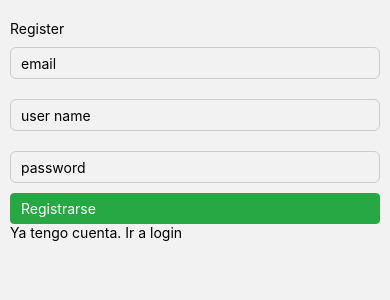
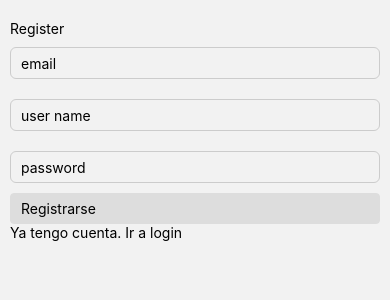
Before and after one commit to orianagUdesa/progra3_mobile, a React Native app in the folder my-app/: screen / in a window 390 px wide. Shown: the top 300 px of the page. Built offline with nearby package versions, Linux system fonts and the light colour scheme; no server answers.

Commit message:
css de mierda

```diff
--- a/my-app/src/Components/Post/Post.js
+++ b/my-app/src/Components/Post/Post.js
@@ -54,11 +54,11 @@ class Post extends Component {
     render(){
         console.log(this.props);
         return(
-            <View>
-                <Text>Datos del Post</Text>
-                <Text>Email: {this.props.infoPost.datos.owner}</Text>
-                <Text>Texto: {this.props.infoPost.datos.textoPost}</Text>
-                <Text>Cantidad de likes: {this.state.cantidadDeLikes}</Text>
+            <View style={styles.post}>
+                <Text style={styles.texto}>Datos del Post</Text>
+                <Text style={styles.texto}>Email: {this.props.infoPost.datos.owner}</Text>
+                <Text style={styles.texto}>Texto: {this.props.infoPost.datos.textoPost}</Text>
+                <Text style={styles.likes}>Cantidad de likes: {this.state.cantidadDeLikes}</Text>
                 {this.state.like ?
                 <TouchableOpacity onPress={()=>this.unLike()}>
                     Quitar like
@@ -77,4 +77,19 @@ class Post extends Component {
 
 }
 
+const styles = StyleSheet.create({
+    post:{
+        textAlign: 'right',
+        fontFamily: 'Roboto',
+        borderStyle:'solid',
+    },
+    texto:{
+        textAlign: 'center',
+    },
+    likes:{
+        textAlign:'right',
+    }
+
+})
+
 export default Post;
--- a/my-app/src/screens/Register/Register.js
+++ b/my-app/src/screens/Register/Register.js
@@ -99,17 +99,17 @@ const styles = StyleSheet.create({
         marginVertical:10,
     },
     button:{
-        backgroundColor:'#28a745',
+        backgroundColor:'#DDDDDD',
         paddingHorizontal: 10,
         paddingVertical: 6,
         textAlign: 'center',
         borderRadius:4,
         borderWidth:1,
         borderStyle: 'solid',
-        borderColor: '#28a745'
+        borderColor: '#DDDDDD'
     },
     textButton:{
-        color: '#fff'
+        color: '#OOO'
     }
 
 })
```
